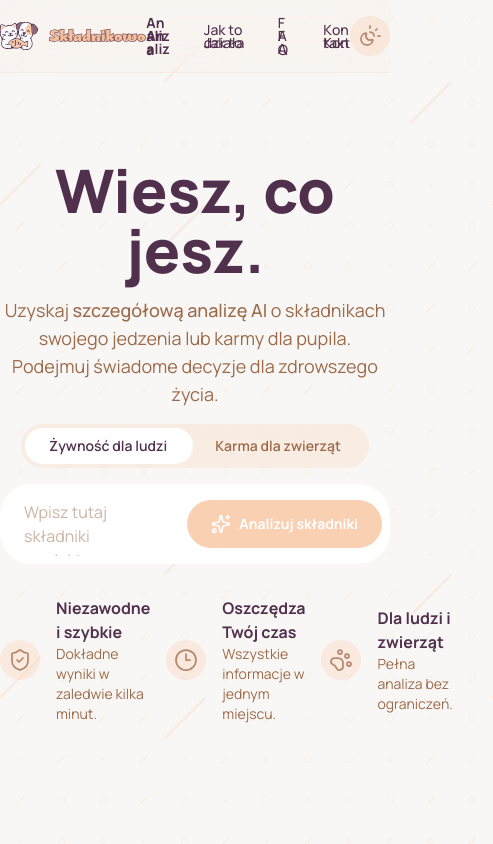
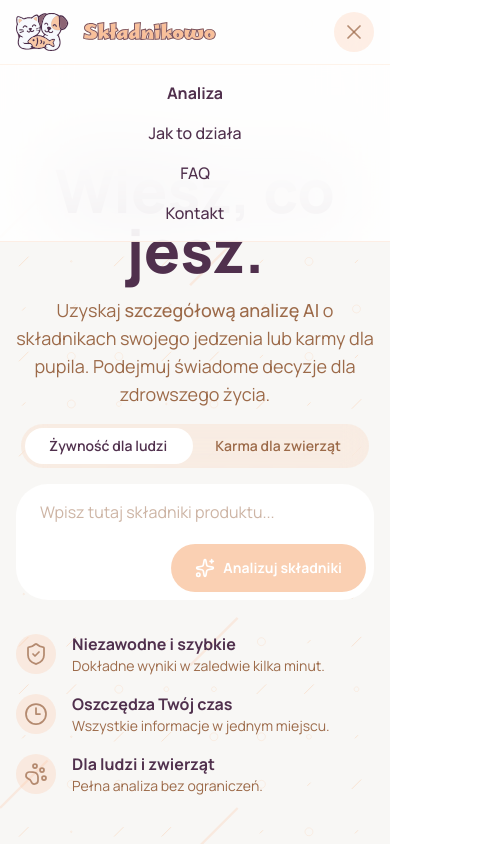
Before and after one commit to krzx000/skladnikowo, a Next.js app: page / in a window 390 px wide. Both pictures are taken after a click on the button "Otwórz menu". Shown: the top 844 px of the page, 493 px wide, since content can reach past the window. Built offline with nearby package versions, Linux system fonts and the light colour scheme.

Commit message:
feat: poprawiono RWD wszystkich komponentów

```diff
--- a/app/components/AnalyzeInput.tsx
+++ b/app/components/AnalyzeInput.tsx
@@ -57,7 +57,7 @@ export const AnalyzeInput = () => {
         className={
           isMultiline
             ? "flex flex-col gap-1 items-end"
-            : "flex items-center gap-4"
+            : "flex flex-col md:flex-row items-end md:items-center gap-3 md:gap-4"
         }
       >
         <label htmlFor="ingredients-input" className="sr-only">
@@ -70,7 +70,7 @@ export const AnalyzeInput = () => {
           onChange={(e) => setValue(e.target.value)}
           onKeyDown={handleKeyDown}
           className={`pl-4 py-2 outline-none resize-none overflow-hidden rounded-4xl text-base min-h-[24px] ${
-            isMultiline ? "w-full px-4" : "flex-1"
+            isMultiline ? "w-full px-4" : "w-full md:flex-1"
           }`}
           placeholder="Wpisz tutaj składniki produktu..."
           rows={1}
--- a/app/components/Icon.tsx
+++ b/app/components/Icon.tsx
@@ -3,6 +3,7 @@ interface IconProps {
   className?: string;
   onClick?: () => void;
   type?: "span" | "button";
+  size?: "small" | "large";
   ariaLabel?: string;
 }
 
@@ -11,12 +12,14 @@ export const Icon: React.FC<IconProps> = ({
   className = "",
   onClick,
   type = "span",
+  size = "small",
   ariaLabel,
 }) => {
-  const baseClassName =
-    `p-2 inline-flex items-center justify-center rounded-full transition-all hover:scale-[1.05] active:scale-x-[1.1] active:scale-y-[0.95] ${
-      onClick ? "cursor-pointer" : ""
-    } ${className}`.trim();
+  const baseClassName = `${
+    size === "small" ? "p-2" : "p-3"
+  } inline-flex items-center justify-center rounded-full transition hover:scale-[1.05] active:scale-x-[1.1] active:scale-y-[0.95] ${
+    onClick ? "cursor-pointer" : ""
+  } ${className}`.trim();
 
   if (type === "button") {
     return (
--- a/app/components/Picker.tsx
+++ b/app/components/Picker.tsx
@@ -21,6 +21,7 @@ export const Picker = ({
     height: 0,
   });
   const [isAnimating, setIsAnimating] = useState(false);
+  const [enableTransition, setEnableTransition] = useState(false);
 
   const updateBlobPosition = useCallback((label: HTMLLabelElement) => {
     const parentRect = label.parentElement?.getBoundingClientRect();
@@ -49,6 +50,13 @@ export const Picker = ({
     if (activeLabel) {
       updateBlobPosition(activeLabel);
     }
+
+    // Włącz transition po krótkim opóźnieniu
+    const timer = setTimeout(() => {
+      setEnableTransition(true);
+    }, 50);
+
+    return () => clearTimeout(timer);
   }, [selectedValue, updateBlobPosition]);
 
   const handleChange = (e: React.ChangeEvent<HTMLInputElement>) => {
@@ -78,11 +86,17 @@ export const Picker = ({
           height: blobPosition.height,
           scale: isAnimating ? 1.1 : 1,
         }}
-        transition={{
-          type: "spring",
-          stiffness: 400,
-          damping: 30,
-        }}
+        transition={
+          enableTransition
+            ? {
+                type: "spring",
+                stiffness: 400,
+                damping: 30,
+              }
+            : {
+                duration: 0,
+              }
+        }
         aria-hidden="true"
       />
 
@@ -93,7 +107,7 @@ export const Picker = ({
           <label
             key={item.value}
             data-value={item.value}
-            className={`relative z-10 px-6 py-2 text-sm rounded-full cursor-pointer font-semibold transition-colors ${
+            className={`relative z-10 px-6 py-2 text-sm rounded-full cursor-pointer text-center font-semibold transition-colors ${
               isSelected ? "text-primary" : "text-secondary"
             }`}
           >
--- a/app/layout.tsx
+++ b/app/layout.tsx
@@ -112,8 +112,8 @@ export default function RootLayout({
     <html lang="pl">
       <body className={`${manrope.variable}  antialiased`}>
         <Navbar />
-        <main className="flex justify-center w-full">
-          <div className="flex flex-col justify-center w-full max-w-5xl gap-32 py-24 pt-40">
+        <main className="flex justify-center w-full ">
+          <div className="flex flex-col justify-center w-full max-w-5xl gap-32 px-4 py-24 pt-40">
             {children}
           </div>
         </main>
--- a/app/layout/Footer.tsx
+++ b/app/layout/Footer.tsx
@@ -23,8 +23,8 @@ export const Footer = () => {
   const currentYear = new Date().getFullYear();
 
   return (
-    <footer className="flex flex-col items-center w-full px-6 py-8 border-t bg-orange/10 border-orange/20 backdrop-blur-sm">
-      <div className="flex flex-col items-center w-full max-w-5xl gap-4">
+    <footer className="flex flex-col items-center w-full px-4 py-6 border-t sm:px-6 sm:py-8 bg-orange/10 border-orange/20 backdrop-blur-sm">
+      <div className="flex flex-col items-center w-full max-w-5xl gap-4 sm:gap-6">
         {/* Logo i nazwa */}
         <div className="flex flex-col items-center gap-2">
           <Link href="/" aria-label="Strona główna Składnikowo">
@@ -33,18 +33,17 @@ export const Footer = () => {
               alt="Logo Składnikowo"
               width={80}
               height={64}
-              className="grayscale-100"
+              className="w-16 h-auto grayscale-100 sm:w-20"
             />
           </Link>
-          <p className="text-sm text-center text-primary">Składnikowo</p>
         </div>
 
         {/* Copyright i nawigacja */}
         <nav
-          className="flex items-center self-stretch justify-between"
+          className="flex flex-col items-center self-stretch gap-4 md:flex-row md:justify-between"
           aria-label="Stopka"
         >
-          <p className="text-sm text-secondary">
+          <p className="text-xs text-center sm:text-sm text-secondary sm:text-left">
             © {currentYear} Składnikowo. Wszelkie prawa zastrzeżone.
           </p>
           <ul className="flex items-center gap-4">
--- a/app/layout/Navbar.tsx
+++ b/app/layout/Navbar.tsx
@@ -1,12 +1,21 @@
 "use client";
-import { SunMoon } from "lucide-react";
+import { motion, AnimatePresence } from "framer-motion";
+import { Menu, SunMoon, X } from "lucide-react";
 import Image from "next/image";
 import Link from "next/link";
 import { usePathname } from "next/navigation";
-import { FlipLink } from "../components/FlipLink";
+import { useState } from "react";
 import { Icon } from "../components/Icon";
 
-const NavItem = ({ href, label }: { href: string; label: string }) => {
+const NavItem = ({
+  href,
+  label,
+  onClick,
+}: {
+  href: string;
+  label: string;
+  onClick?: () => void;
+}) => {
   const pathname = usePathname();
   const isActive = pathname === href;
 
@@ -15,57 +24,124 @@ const NavItem = ({ href, label }: { href: string; label: string }) => {
       <Link
         href={href}
         replace
-        className={`text-primary text-sm ${
+        className={`text-primary text-md md:text-sm transition hover:text-primary/85 ${
           isActive ? "font-bold" : "font-medium"
         }`}
         aria-current={isActive ? "page" : undefined}
+        onClick={onClick}
       >
-        <FlipLink>{label}</FlipLink>
+        {label}
       </Link>
     </li>
   );
 };
 
 export const Navbar = () => {
+  const [isMobileMenuOpen, setIsMobileMenuOpen] = useState(false);
+
+  const closeMobileMenu = () => setIsMobileMenuOpen(false);
+
   return (
     <header className="fixed top-0 left-0 right-0 w-full z-[100000]">
       <nav
-        className="flex flex-col items-center w-full border-b bg-orange/5 border-orange/20 backdrop-blur-xl"
+        className="flex flex-col items-center w-full border-b bg-white/85 border-orange/25 backdrop-blur-2xl"
         aria-label="Nawigacja główna"
       >
-        <div className="flex items-center justify-between w-full max-w-5xl py-4">
+        <div className="flex items-center justify-between w-full max-w-5xl px-4 py-3">
           {/* Logo */}
           <Link href="/" aria-label="Strona główna Składnikowo">
             <Image
               src="/logo.svg"
               alt="Logo Składnikowo"
-              width={220}
+              width={300}
               height={40}
               priority
+              className="w-[200px] h-auto sm:w-[250px] md:w-[300px]"
             />
           </Link>
 
-          {/* Menu nawigacyjne */}
-          <ul className="flex items-center gap-8" role="list">
+          {/* Menu nawigacyjne - Desktop */}
+          <ul
+            className="items-center hidden gap-6 md:flex lg:gap-8"
+            role="list"
+          >
             <NavItem href="/" label="Analiza" />
             <NavItem href="/jak-to-dziala" label="Jak to działa" />
             <NavItem href="/faq" label="FAQ" />
             <NavItem href="/kontakt" label="Kontakt" />
           </ul>
 
+          {/* Przyciski po prawej */}
+          <div className="flex items-center gap-2">
             {/* Przycisk motywu */}
             <Icon
               type="button"
-            className="p-2 transition-colors rounded-full bg-orange/25 hover:bg-orange/35"
+              className="p-1.5 sm:p-2 transition-colors rounded-full bg-orange/25 hover:bg-orange/35 max-md:hidden"
               onClick={() => console.log("Toggle theme")}
+              ariaLabel="Przełącz motyw"
             >
               <SunMoon
-              className="text-secondary/75"
+                className="w-5 h-5 text-secondary/75 sm:w-6 sm:h-6"
                 strokeWidth={1.75}
-              aria-label="Przełącz motyw"
               />
             </Icon>
+
+            {/* Przycisk hamburger - Mobile */}
+            <Icon
+              type="button"
+              className="p-1.5 transition-colors rounded-full md:hidden bg-orange/25 hover:bg-orange/35"
+              onClick={() => setIsMobileMenuOpen(!isMobileMenuOpen)}
+              ariaLabel={isMobileMenuOpen ? "Zamknij menu" : "Otwórz menu"}
+            >
+              {isMobileMenuOpen ? (
+                <X className="text-secondary/75" strokeWidth={1.75} />
+              ) : (
+                <Menu className="text-secondary/75" strokeWidth={1.75} />
+              )}
+            </Icon>
           </div>
+        </div>
+
+        {/* Menu mobilne */}
+        <AnimatePresence>
+          {isMobileMenuOpen && (
+            <motion.div
+              initial={{ height: 0, opacity: 0 }}
+              animate={{ height: "auto", opacity: 1 }}
+              exit={{ height: 0, opacity: 0 }}
+              transition={{
+                duration: 0.3,
+                ease: "easeInOut",
+              }}
+              className="w-full overflow-hidden border-t md:hidden border-orange/20 bg-white/10"
+            >
+              <motion.ul
+                initial={{ y: -20 }}
+                animate={{ y: 0 }}
+                exit={{ y: -20 }}
+                transition={{
+                  duration: 0.3,
+                  ease: "easeInOut",
+                }}
+                className="flex flex-col items-center justify-center w-full max-w-5xl gap-4 px-4 py-4"
+                role="list"
+              >
+                <NavItem href="/" label="Analiza" onClick={closeMobileMenu} />
+                <NavItem
+                  href="/jak-to-dziala"
+                  label="Jak to działa"
+                  onClick={closeMobileMenu}
+                />
+                <NavItem href="/faq" label="FAQ" onClick={closeMobileMenu} />
+                <NavItem
+                  href="/kontakt"
+                  label="Kontakt"
+                  onClick={closeMobileMenu}
+                />
+              </motion.ul>
+            </motion.div>
+          )}
+        </AnimatePresence>
       </nav>
     </header>
   );
--- a/app/sections/HeroSection.tsx
+++ b/app/sections/HeroSection.tsx
@@ -88,7 +88,7 @@ export const HeroSection = () => {
 
         {/* Funkcje */}
         <div
-          className="flex items-center justify-between w-full gap-4 mt-4"
+          className="flex items-center justify-between w-full gap-4 mt-4 max-md:flex-wrap max-md:justify-center max-sm:justify-start"
           role="list"
         >
           {features.map((feature) => (
--- a/app/sections/HowItWorksSection.tsx
+++ b/app/sections/HowItWorksSection.tsx
@@ -11,7 +11,10 @@ const Step = ({
 }) => (
   <article className="flex flex-col items-center self-stretch w-full gap-4 p-8 bg-white rounded-4xl">
     <Icon className="bg-orange/25 aspect-square" ariaLabel={`Krok ${number}`}>
-      <span className="text-xl font-bold text-secondary/75" aria-hidden="true">
+      <span
+        className="flex items-center justify-center w-6 h-6 text-xl font-semibold aspect-square text-secondary/75"
+        aria-hidden="true"
+      >
         {number}
       </span>
     </Icon>
@@ -67,7 +70,7 @@ export const HowItWorksSection = () => {
       </div>
 
       {/* Kroki procesu */}
-      <div className="flex items-stretch justify-between w-full gap-4 mt-4">
+      <div className="flex items-stretch justify-between w-full gap-4 mt-4 max-md:flex-col">
         {steps.map((step) => (
           <Step
             key={step.number}
```
Lines whose indentation alone changed are shown as unchanged.
